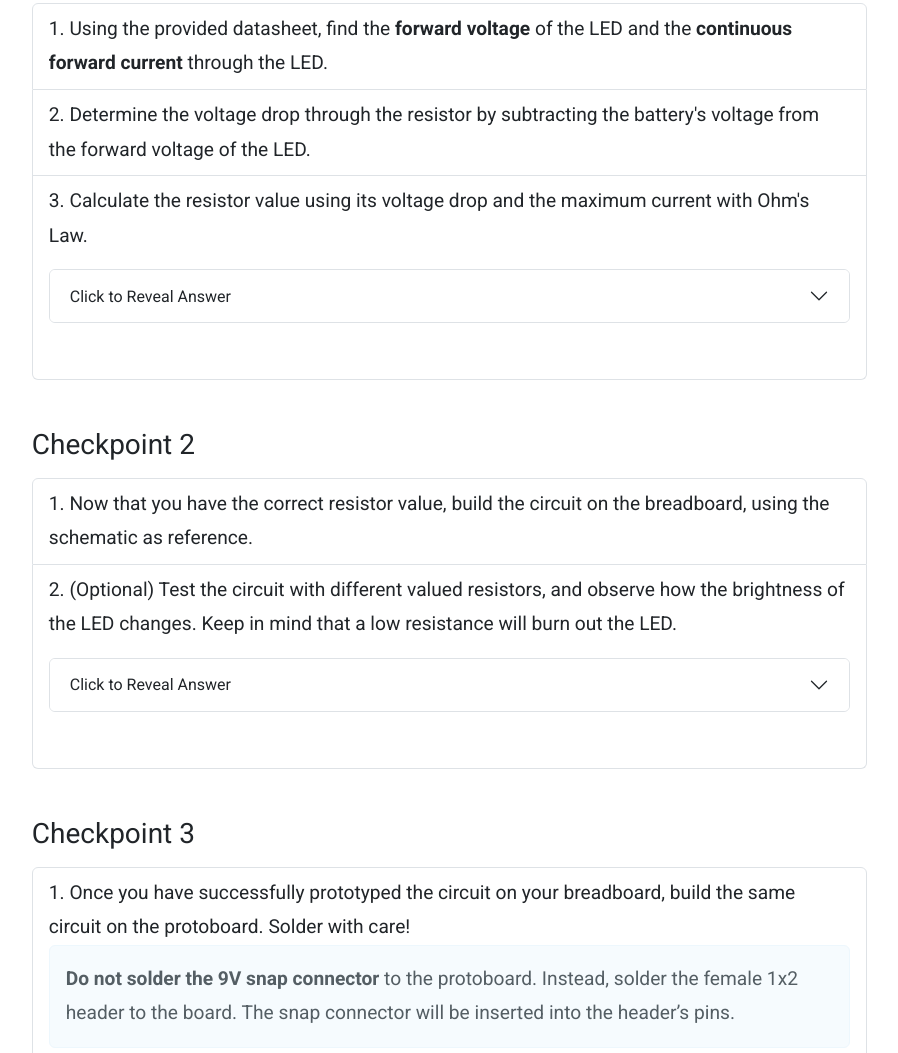
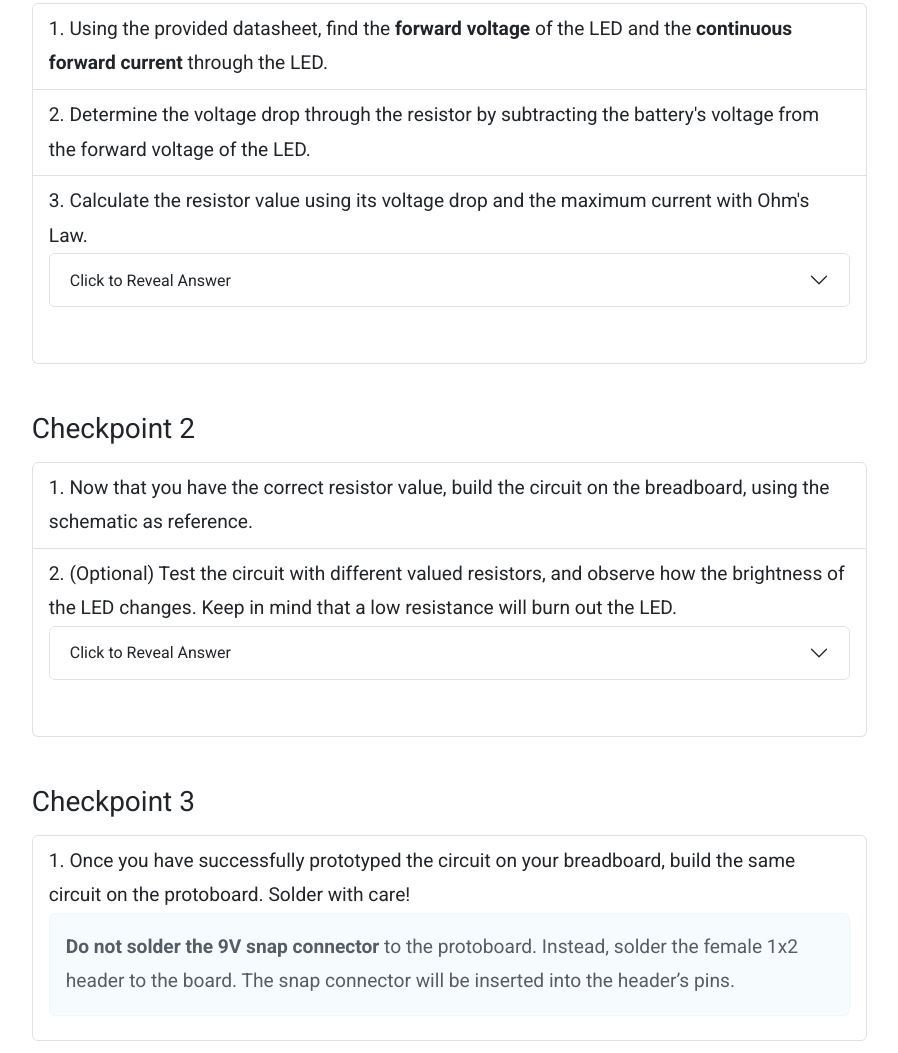
Before and after one commit to uci-ieee/ops-webpages-2024-2025, a website: page project_1.html in a window 1280 px wide. Shown: the part 8684-9737 px from the top of the page, without its empty margins (315-1213 px from the left). Drawn offline with nearby package versions, Linux system fonts and the light colour scheme; files that its build step writes are made by us from their sources; a web font is replaced by a local one.

Commit message:
change collapsible from p to div

```diff
--- a/project_1.html
+++ b/project_1.html
@@ -368,9 +368,9 @@ void loop()
 				</li>
 				<li class="list-group-item">
 					Calculate the resistor value using its voltage drop and the maximum current with Ohm's Law.
-					<p>
+					<div>
 						<script src="./js/collapsible.js" title="Click to Reveal Answer" content="290Ω"></script>
-					</p>
+					</div>
 				</li>
 			</ol>
 
@@ -382,9 +382,9 @@ void loop()
 				<li class="list-group-item">
 					(Optional) Test the circuit with different valued resistors, and observe how the brightness of the LED changes. Keep in
 					mind that a low resistance will burn out the LED.
-					<p>
+					<div>
 						<script src="./js/collapsible.js" title="Click to Reveal Answer" content="You should observe that the LED brightness decreases as the resistor value increases. This is because LEDs are <strong>current-driven</strong>: as the current of the circuit decreases so does the LED brightness"></script>
-					</p>
+					</div>
 				</li>
 			</ol>
 
```
